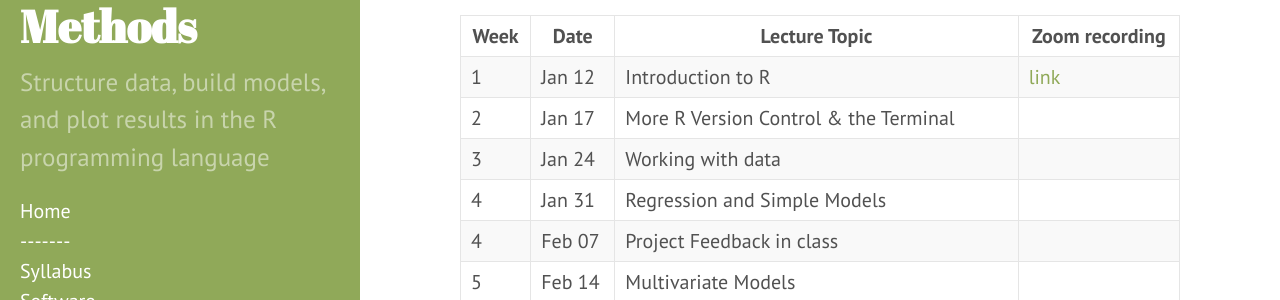
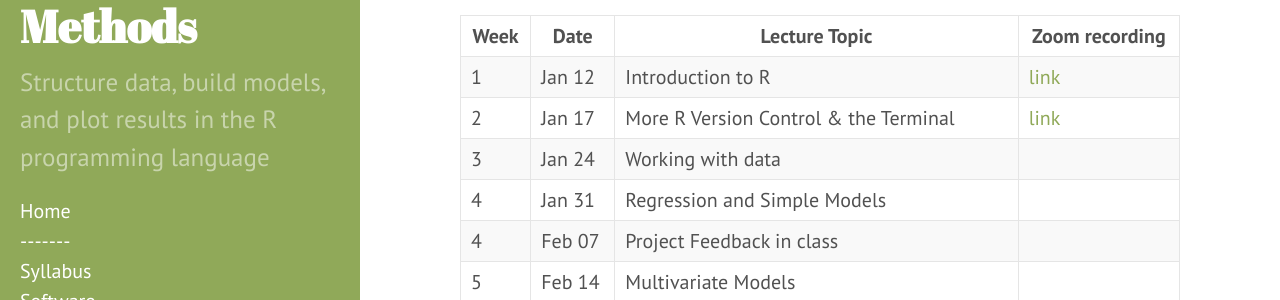
Before and after one commit to dmcglinn/quant_methods, a Jekyll site: the page built from syllabus.md, in a window 1280 px wide and 900 px high, scrolled down 2154 px. Shown: the part 155-455 px from the top of the window. Built offline with Jekyll 4.4.1, drawn with Linux system fonts in a browser that asks for light colours.

Commit message:
Add zoom link for 2nd lect

```diff
--- a/syllabus.md
+++ b/syllabus.md
@@ -90,7 +90,7 @@ Course Schedule:
 | Week | Date   | Lecture Topic                                  | Zoom recording |
 |------|--------|------------------------------------------------|----------------|
 | 1    | Jan 12 | Introduction to R                              | [link](https://cofc.zoom.us/rec/play/HpAW6feh6IumQXzXCh4vQ8AHvOrG-JHl0HupIO_PYbaa31frJ_MY8Ys5IZyT_yjfpswLwFzaKTiJxRaK.qOkd12I18k24TonG?autoplay=true&startTime=1673528663000) |
-| 2    | Jan 17 | More R Version Control & the Terminal          |                |
+| 2    | Jan 17 | More R Version Control & the Terminal          | [link](https://cofc.zoom.us/rec/share/p3GOlFjrZI69FrZNfVta9DuWpIm5c0b8hy5BAmMCdP1TT1iB6Uy6sH3sA1J8dyZT.6NV9-BaArGwvcSBZ) |
 | 3    | Jan 24 | Working with data                              |                |
 | 4    | Jan 31 | Regression and Simple Models                   |                |
 | 4    | Feb 07 | Project Feedback in class                      |                |
```
